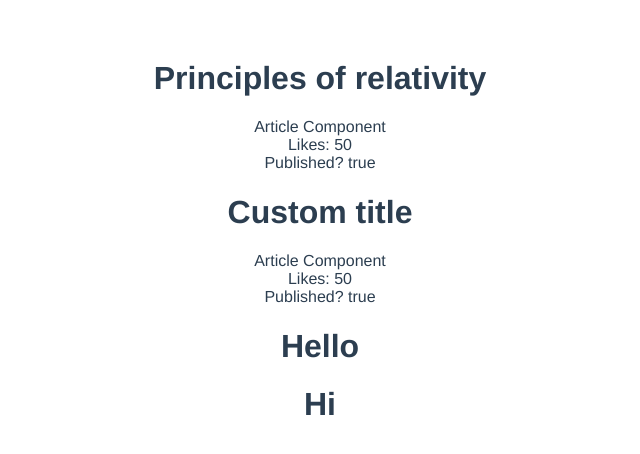
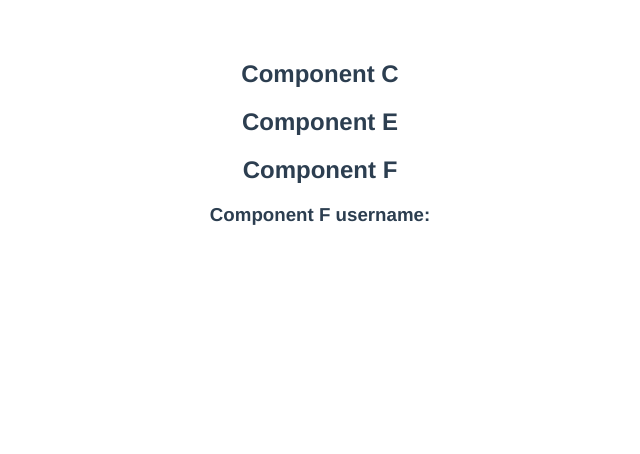
Before and after one commit to arjuaman/Vue, a Vue app in the folder cli-project/vue3-vite-proj/: page / in a window 1280 px wide. Shown: the top 454 px of the page, without its empty margins (320-960 px from the left). Built offline with nearby package versions, Linux system fonts and the light colour scheme.

Commit message:
clean up

```diff
--- a/cli-project/vue3-vite-proj/src/App.vue
+++ b/cli-project/vue3-vite-proj/src/App.vue
@@ -1,22 +1,17 @@
 <template>
-  <Article v-bind:likes=50 :type="true" />
-  <Article id="my-article" title="Custom title" v-bind:likes=50 :type="true" />
-  <greet id="my-greet"/>
+  <ComponentC />
 </template>
 
 <script>
-import Greet from "./components/Greet.vue";
-import Article from "./components/Article.vue";
+import ComponentC from "./components/ComponentC.vue";
 
 export default {
   components: {
-    greet: Greet,
-    // Greet
-    Article
+    ComponentC
   },
   data(){
     return{
-      title: "HSR"
+
     }
   }
 };
--- /dev/null
+++ b/cli-project/vue3-vite-proj/src/components/ComponentC.vue
@@ -0,0 +1,17 @@
+<template>
+  <h2>Component C</h2>
+  <ComponentE />
+</template>
+
+<script>
+import ComponentE from './ComponentE.vue'
+export default {
+  name: 'ComponentC',
+  components: {
+    ComponentE,
+  },
+}
+</script>
+
+<style scoped>
+</style>
--- /dev/null
+++ b/cli-project/vue3-vite-proj/src/components/ComponentE.vue
@@ -0,0 +1,17 @@
+<template>
+  <h2>Component E</h2>
+  <ComponentF />
+</template>
+
+<script>
+import ComponentF from './ComponentF.vue'
+export default {
+  name: 'ComponentE',
+  components: {
+    ComponentF,
+  },
+}
+</script>
+
+<style scoped>
+</style>
--- /dev/null
+++ b/cli-project/vue3-vite-proj/src/components/ComponentF.vue
@@ -0,0 +1,13 @@
+<template>
+  <h2>Component F</h2>
+  <h3>Component F username: </h3>
+</template>
+
+<script>
+export default {
+  name: 'ComponentF'
+}
+</script>
+
+<style scoped>
+</style>
```
